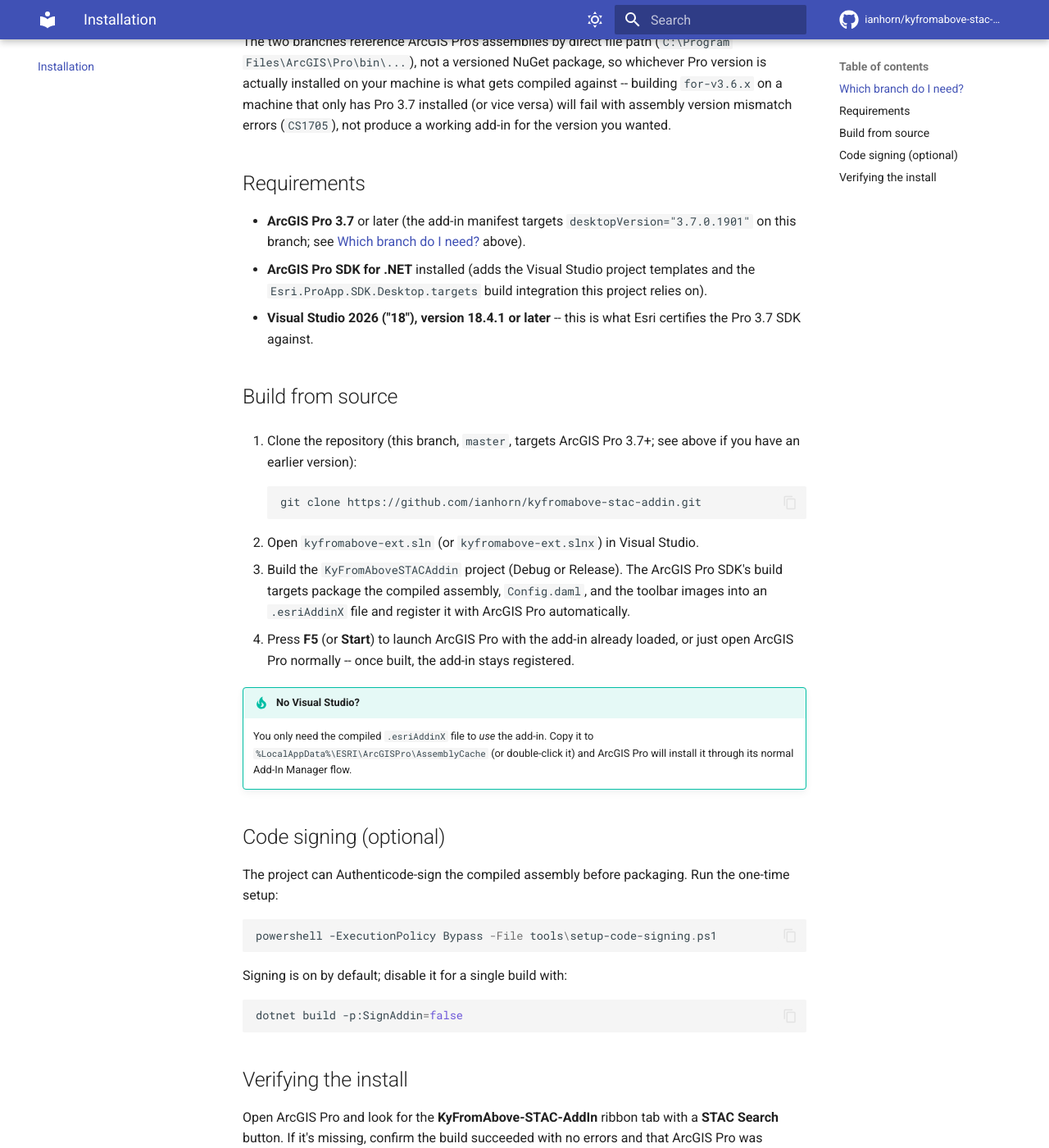
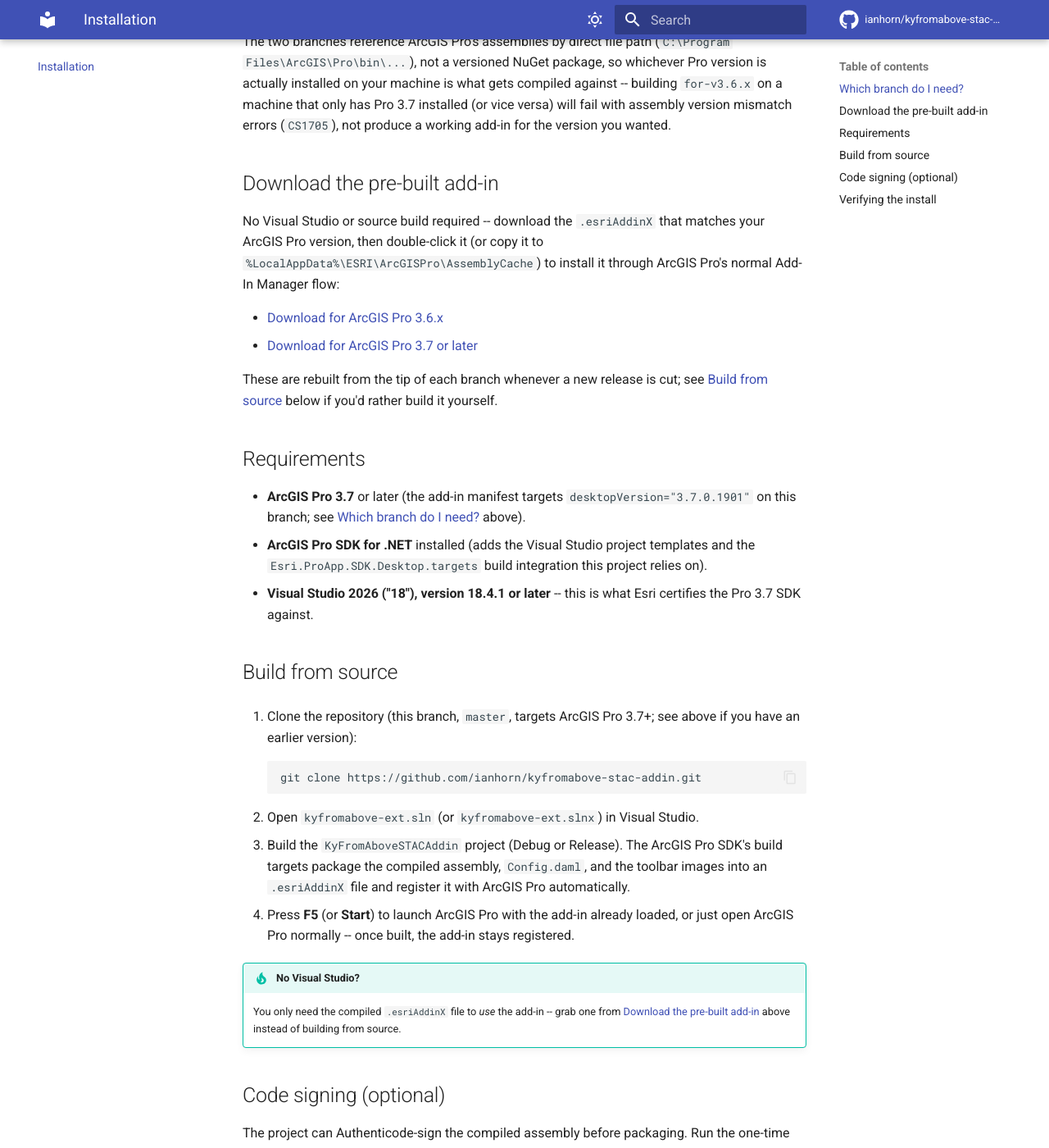
Before and after one commit to ianhorn/kyfromabove-stac-addin, an MkDocs documentation site: the page built from docs-src/installation.md, in a window 1280 px wide and 1400 px high, scrolled down 674 px. Shown: the whole window at 82% size. Built offline with MkDocs 1.6.1 and Material for MkDocs 9.7.7, drawn with Linux system fonts in a browser that asks for light colours; comment, search, counter and statistics services are not loaded.

Commit message:
docs: add downloadable pre-built add-in packages
Add docs-src/AddInX/ with the latest Release .esriAddinX build from each
branch (3.6.x and 3.7.x), link them from the installation guide, and allow
them past the *.esriAddinX gitignore rule so the docs site can serve them
directly.

Co-Authored-By: Claude Sonnet 5 <noreply@anthropic.com>
Claude-Session: https://claude.ai/code/session_01U3FHe1evBC4yhdHoWydNrR

```diff
--- a/docs-src/installation.md
+++ b/docs-src/installation.md
@@ -23,6 +23,18 @@ The two branches reference ArcGIS Pro's assemblies by direct file path
 actually installed on your machine is what gets compiled against -- building `for-v3.6.x` on a
 machine that only has Pro 3.7 installed (or vice versa) will fail with assembly version mismatch
 errors (`CS1705`), not produce a working add-in for the version you wanted.
+
+## Download the pre-built add-in
+
+No Visual Studio or source build required -- download the `.esriAddinX` that matches your ArcGIS
+Pro version, then double-click it (or copy it to `%LocalAppData%\ESRI\ArcGISPro\AssemblyCache`) to
+install it through ArcGIS Pro's normal Add-In Manager flow:
+
+- [Download for ArcGIS Pro 3.6.x](AddInX/KyFromAboveSTACAddin-3.6.x.esriAddinX)
+- [Download for ArcGIS Pro 3.7 or later](AddInX/KyFromAboveSTACAddin-3.7.x.esriAddinX)
+
+These are rebuilt from the tip of each branch whenever a new release is cut; see
+[Build from source](#build-from-source) below if you'd rather build it yourself.
 
 ## Requirements
 
@@ -50,9 +62,9 @@ errors (`CS1705`), not produce a working add-in for the version you wanted.
    ArcGIS Pro normally -- once built, the add-in stays registered.
 
 !!! tip "No Visual Studio?"
-    You only need the compiled `.esriAddinX` file to *use* the add-in. Copy it to
-    `%LocalAppData%\ESRI\ArcGISPro\AssemblyCache` (or double-click it) and ArcGIS Pro will install
-    it through its normal Add-In Manager flow.
+    You only need the compiled `.esriAddinX` file to *use* the add-in -- grab one from
+    [Download the pre-built add-in](#download-the-pre-built-add-in) above instead of building from
+    source.
 
 ## Code signing (optional)
 
```
Also changed, not shown: 3 other files.
